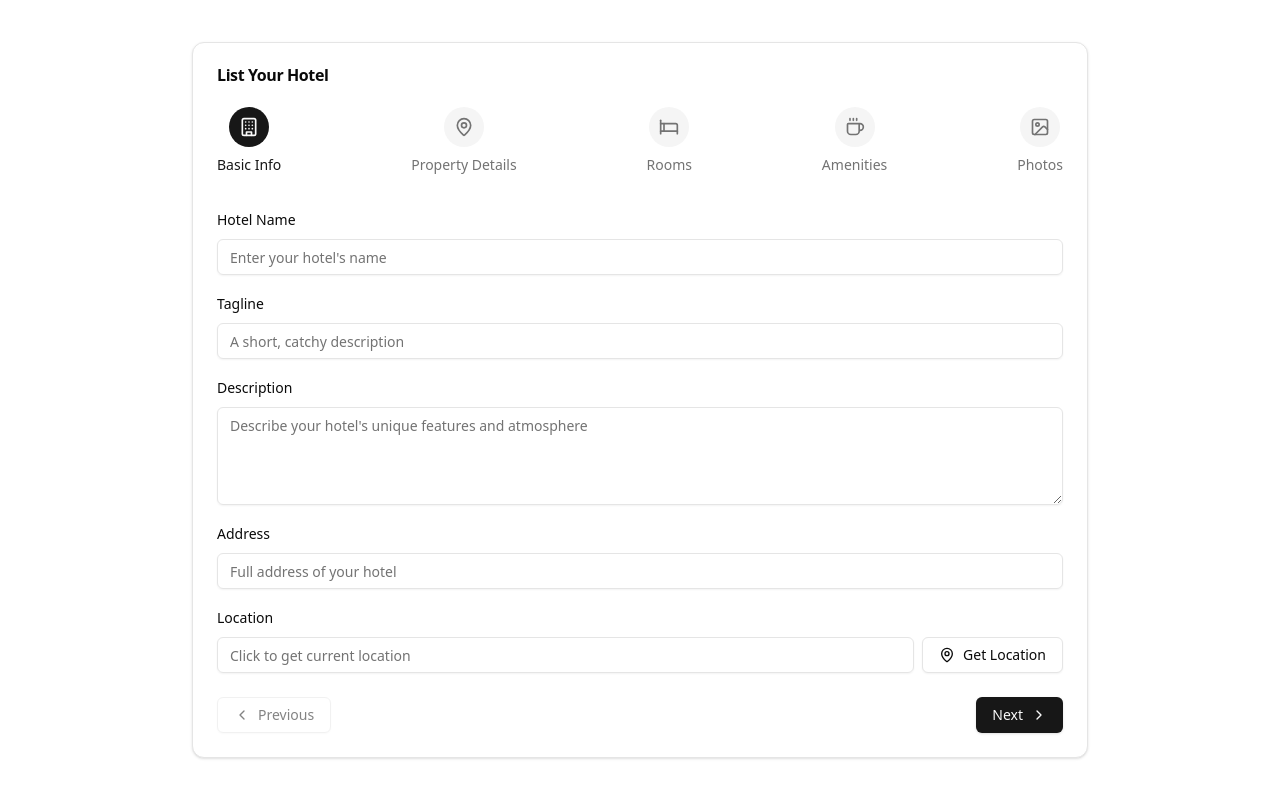
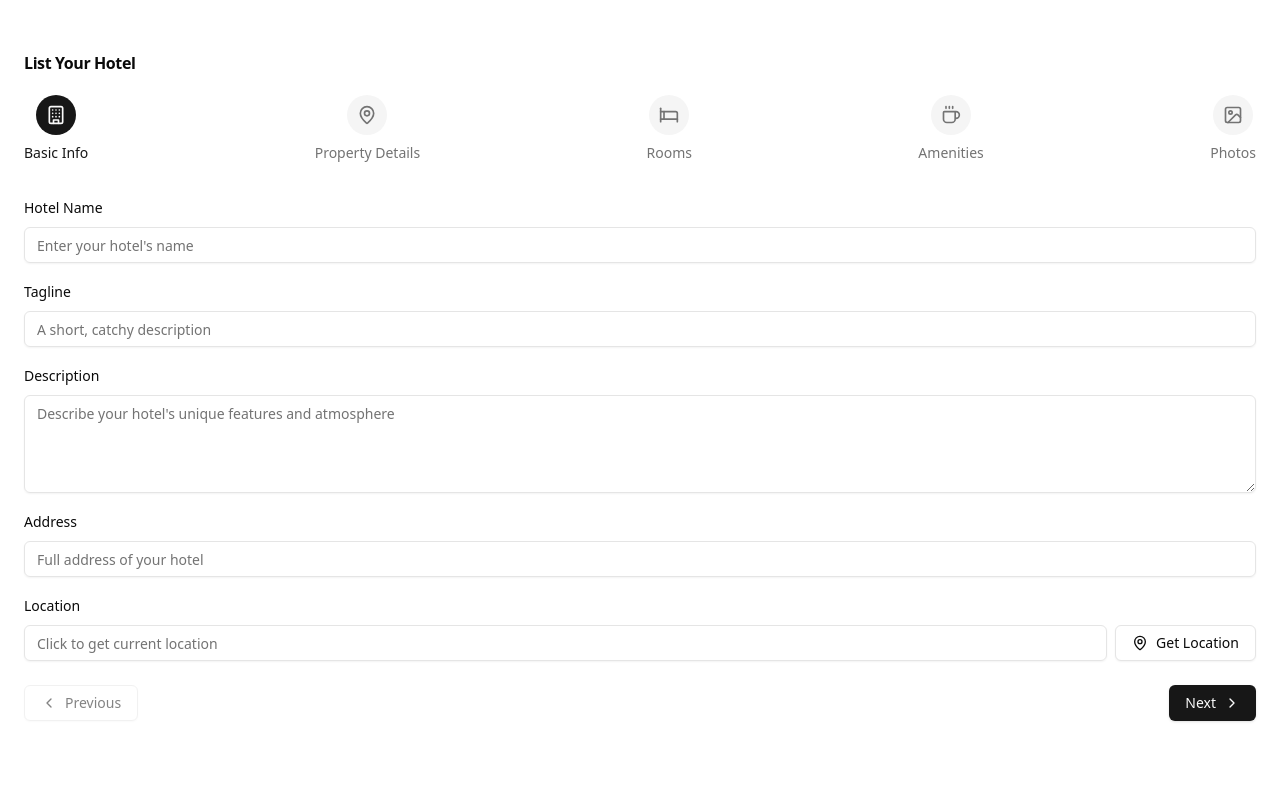
Before and after one commit to Bharat-Travel-Company/travel-client-dashboard, a React (Vite) app: page /hotel-details in a window 1280 px wide. Built offline with nearby package versions, Linux system fonts and the light colour scheme.

Commit message:
new fixes

```diff
--- a/src/components/hotel-details.tsx
+++ b/src/components/hotel-details.tsx
@@ -196,9 +196,9 @@ export default function HotelDetails() {
   ];
 
   return (
-    <div className="container mx-auto">
-      <Card className="w-full max-w-4xl mx-auto">
-        <CardHeader>
+    <div className="container mx-auto flex">
+      <Card className="w-full  mx-auto h-full border-none shadow-none flex flex-col justify-start">
+        <CardHeader className="pt-0">
           <CardTitle>List Your Hotel</CardTitle>
         </CardHeader>
         <CardContent>
```
